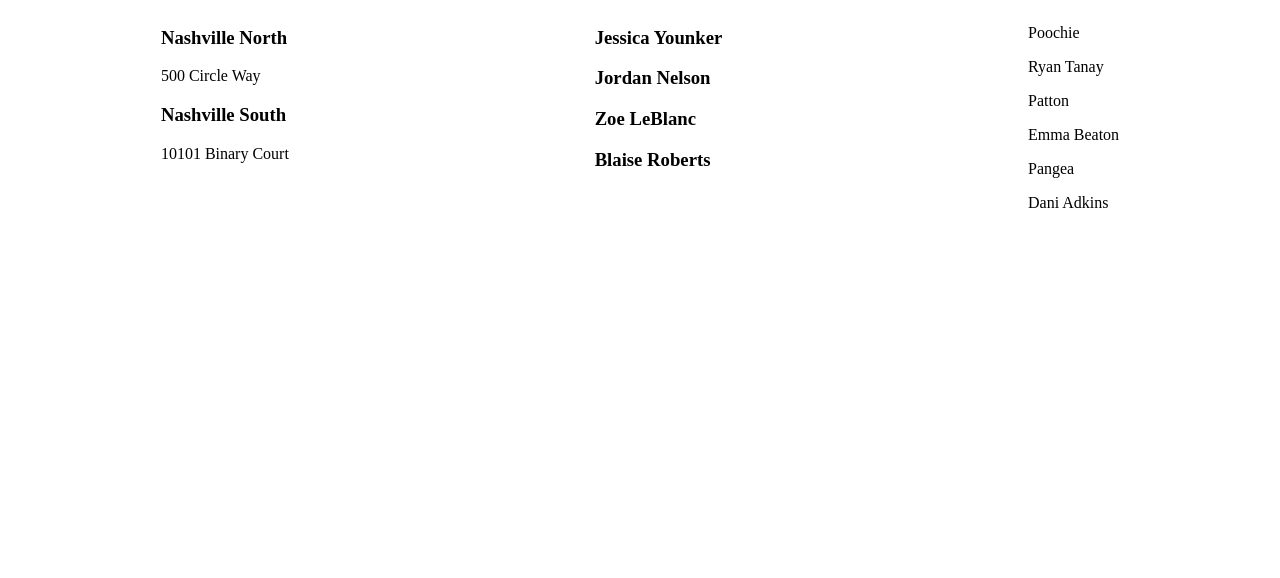
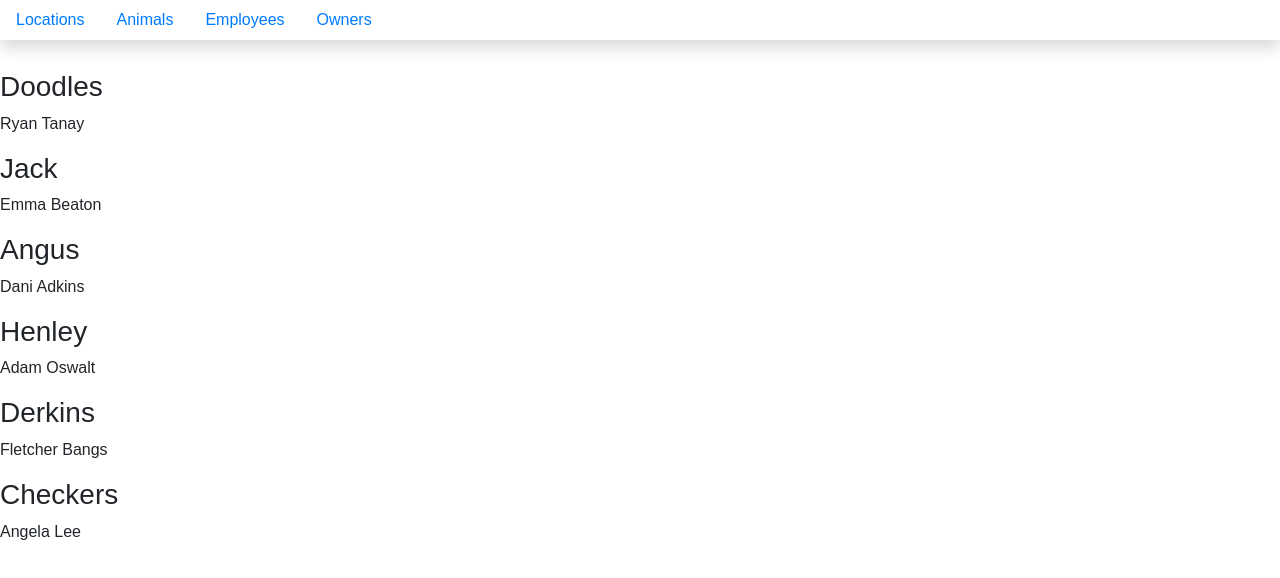
Before and after one commit to alexfont321/reactIntro, a React (Create React App) app: page /animals in a window 1280 px wide. Shown: the top 578 px of the page. Built offline with nearby package versions, Linux system fonts and the light colour scheme.

Commit message:
finished the third chapter

```diff
--- a/package.json
+++ b/package.json
@@ -3,8 +3,10 @@
   "version": "0.1.0",
   "private": true,
   "dependencies": {
+    "bootstrap": "^4.1.3",
     "react": "^16.4.2",
     "react-dom": "^16.4.2",
+    "react-router-dom": "^4.3.1",
     "react-scripts": "1.1.5"
   },
   "scripts": {
--- /dev/null
+++ b/src/components/ApplicationViews.css
@@ -0,0 +1,3 @@
+.main {
+    margin-top: 70px;
+}
--- /dev/null
+++ b/src/components/ApplicationViews.js
@@ -0,0 +1,71 @@
+import { Route } from 'react-router-dom'
+import React, { Component } from "react"
+import AnimalList from './animals/AnimalList'
+import LocationList from './locationList/LocationList'
+import EmployeeList from './employee/EmployeeList'
+import "./ApplicationViews.css"
+
+
+class ApplicationViews extends Component {
+    employeesFromAPI = [
+        { id: 1, name: "Jessica Younker" },
+        { id: 2, name: "Jordan Nelson" },
+        { id: 3, name: "Zoe LeBlanc" },
+        { id: 4, name: "Blaise Roberts" }
+    ]
+
+    locationsFromAPI = [
+        { id: 1, name: "Nashville North", address: "500 Circle Way" },
+        { id: 2, name: "Nashville South", address: "10101 Binary Court" }
+    ]
+
+    animalsFromAPI = [
+        { id: 1, name: "Doodles" },
+        { id: 2, name: "Jack" },
+        { id: 3, name: "Angus" },
+        { id: 4, name: "Henley" },
+        { id: 5, name: "Derkins" },
+        { id: 6, name: "Checkers" }
+    ]
+
+    ownersFromAPI = [
+        { id: 1, name: "Ryan Tanay", phoneNumber: 5552713},
+        { id: 2, name: "Emma Beaton", phoneNumber: 8994523 },
+        { id: 3, name: "Dani Adkins", phoneNumber: 9093546 },
+        { id: 4, name: "Adam Oswalt", phoneNumber: 2123721 },
+        { id: 5, name: "Fletcher Bangs", phoneNumber: 7008908 },
+        { id: 6, name: "Angela Lee", phoneNumber: 5675247 }
+    ]
+
+
+    state = {
+        employees: this.employeesFromAPI,
+        locations: this.locationsFromAPI,
+        animals: this.animalsFromAPI,
+        owners: this.ownersFromAPI
+
+    }
+
+    render() {
+        return (
+            <React.Fragment>
+                <div class="main">
+                <Route exact path="/" render={(props) => {
+                    return <LocationList locations={this.state.locations} />
+                }} />
+                <Route exact path="/animals" render={(props) => {
+                    return <AnimalList animals={this.state.animals} owners={this.state.owners}/>
+                }} />
+                <Route exact path="/employees" render={(props) => {
+                    return <EmployeeList employees={this.state.employees} />
+                }} />
+                <Route exact path="/owners" render={(props) => {
+                    return <EmployeeList employees={this.state.owners} />
+                }} />
+                </div>
+            </React.Fragment>
+        )
+    }
+}
+
+export default ApplicationViews
--- a/src/components/Kennel.js
+++ b/src/components/Kennel.js
@@ -1,62 +1,20 @@
-import React, { Component } from 'react'
-import EmployeeList from "./employee/EmployeeList"  // Import EmployeeList component
-import LocationList from "./locationList/LocationList"
-import AnimalList from "./animals/AnimalList"
+import React, { Component } from "react"
+import NavBar from "./nav/NavBar"
+import ApplicationViews from "./ApplicationViews"
+
 import "./Kennel.css"
+import "bootstrap/dist/css/bootstrap.min.css"
+
 
 class Kennel extends Component {
-
-    /*
-            Although you will eventually be pulling your objects
-            from your json-server API, for this chapter, we're
-            faking it and just creating those arrays in the component
-            itself
-        */
-    employeesFromAPI = [
-        { id: 1, name: "Jessica Younker" },
-        { id: 2, name: "Jordan Nelson" },
-        { id: 3, name: "Zoe LeBlanc" },
-        { id: 4, name: "Blaise Roberts" }
-    ]
-
-    // This will eventually get pulled from the API
-    locationsFromAPI = [
-        { id: 1, name: "Nashville North", address: "500 Circle Way" },
-        { id: 2, name: "Nashville South", address: "10101 Binary Court" }
-    ]
-
-    animalsFromAPI = [
-        {id: 1, name: "Poochie"},
-        {id: 2, name: "Patton"},
-        {id: 3, name: "Pangea"}
-    ]
-
-    ownersFromAPI = [
-        { id: 1, name: "Ryan Tanay" },
-        { id: 2, name: "Emma Beaton" },
-        { id: 3, name: "Dani Adkins" },
-        { id: 4, name: "Adam Oswalt" },
-        { id: 5, name: "Fletcher Bangs" },
-        { id: 6, name: "Angela Lee" }
-    ]
-
-    state = {
-        employees: this.employeesFromAPI,
-        locations: this.locationsFromAPI,
-        animals: this.animalsFromAPI,
-        owners: this.ownersFromAPI
-    }
-
-
     render() {
         return (
-            <article className="kennel">
-                <LocationList locations={this.state.locations} />
-                <EmployeeList employees={this.state.employees} />
-                <AnimalList animals={this.state.animals} owners={this.state.owners}/>
-            </article>
+            <React.Fragment>
+                <NavBar />
+                <ApplicationViews />
+            </React.Fragment>
         )
     }
 }
 
-export default Kennel;
+export default Kennel
--- a/src/components/animals/AnimalList.js
+++ b/src/components/animals/AnimalList.js
@@ -7,7 +7,7 @@ class AnimalList extends Component {
                 {
                     this.props.animals.map(animal => {
                         return <div key={animal.id}>
-                                    <p>{animal.name}</p>
+                                    <h3>{animal.name}</h3>
                                     <p>{this.props.owners[`${animal.id - 1}`].name}</p>
                                 </div>
 
--- /dev/null
+++ b/src/components/nav/NavBar.css
@@ -0,0 +1,4 @@
+/* .navbar {
+    color: blueviolet;
+    position: absolute;
+} */
--- /dev/null
+++ b/src/components/nav/NavBar.js
@@ -0,0 +1,30 @@
+import React, { Component } from "react"
+import { Link } from "react-router-dom"
+import "bootstrap/dist/css/bootstrap.min.css"
+import "./NavBar.css"
+
+
+class NavBar extends Component {
+    render() {
+        return (
+            <nav className="navbar navbar-light fixed-top light-blue flex-md-nowrap p-0 shadow mb-100">
+                <ul className="nav nav-pills">
+                    <li className="nav-item">
+                        <Link className="nav-link" to="/">Locations</Link>
+                    </li>
+                    <li className="nav-item">
+                        <Link className="nav-link" to="/animals">Animals</Link>
+                    </li>
+                    <li className="nav-item">
+                        <Link className="nav-link" to="/employees">Employees</Link>
+                    </li>
+                    <li className="nav-item">
+                        <Link className="nav-link" to="/owners">Owners</Link>
+                    </li>
+                </ul>
+            </nav>
+        )
+    }
+}
+
+export default NavBar
--- a/src/index.js
+++ b/src/index.js
@@ -1,5 +1,16 @@
-import ReactDOM from "react-dom"
-import React from 'react'
-import Kennel from "./components/Kennel"
+import React from 'react';
+import ReactDOM from 'react-dom';
+import { BrowserRouter as Router } from "react-router-dom"
+import Kennel from './components/Kennel';
 
-ReactDOM.render(<Kennel />, document.querySelector("#root"));
+import registerServiceWorker from './registerServiceWorker';
+import './index.css';
+
+ReactDOM.render(
+    <Router>
+        <Kennel />
+    </Router>
+    , document.getElementById('root'));
+
+
+    registerServiceWorker();
```
